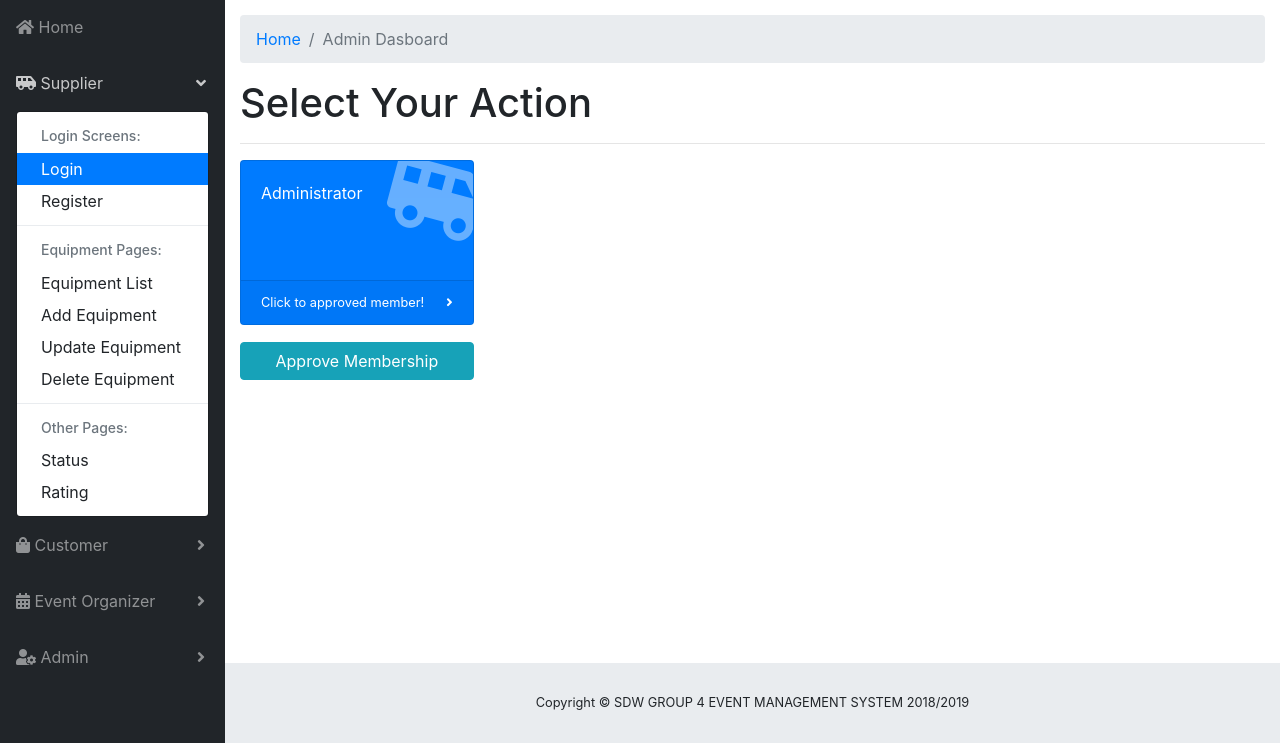
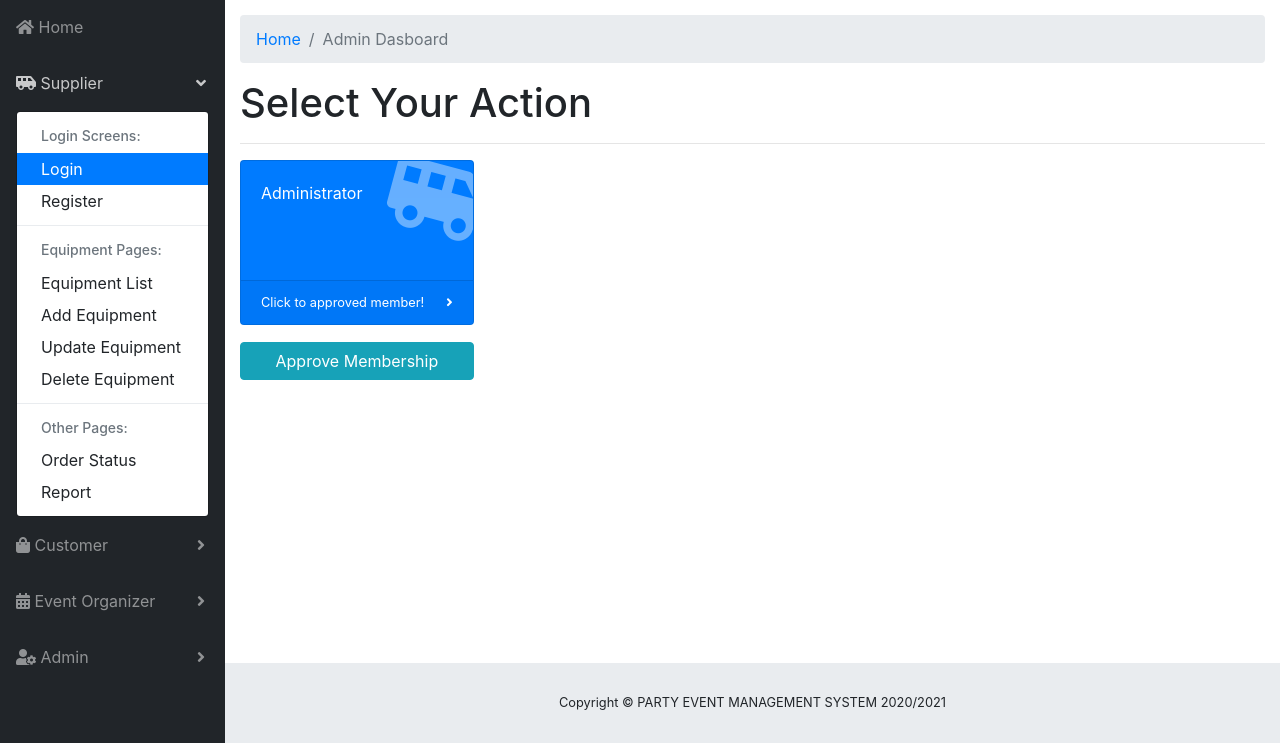
Before and after one commit to yewkhen97/Event_management_system, a PHP site: page /EMS/adminMenu.php in a window 1280 px wide, after a click on "Supplier". Shown: the part 57-800 px from the top of the page. Run offline with PHP 8.4, Linux system fonts and the light colour scheme.

Commit message:
Development-modified of approval form for admin
modified menu and approval form of supplier for admin

```diff
--- a/ApplicationLayer/UserView/adminMenu.php
+++ b/ApplicationLayer/UserView/adminMenu.php
@@ -96,8 +96,8 @@
                <div class="dropdown-divider"></div>
                <!--Other Relates Page -->
               <h6 class="dropdown-header">Other Pages:</h6>
-              <a class="dropdown-item" href="#" onclick="alertLogin()">Status</a>
-              <a class="dropdown-item" href="#" onclick="alertLogin()">Rating</a>
+           <a class="dropdown-item" href="#" onclick="alertLogin()">Order Status</a>
+              <a class="dropdown-item" href="#" onclick="alertLogin()">Report</a>
           </div>
         </li>
           <!-- Sidebar for Customer-->
@@ -123,8 +123,8 @@
                <!--Other Relates Page for customer -->
                <div class="dropdown-divider"></div>
               <h6 class="dropdown-header">Other pages:</h6>
-              <a class="dropdown-item" href="#" onclick="alertLogin()">Rating</a>
-              <a class="dropdown-item" href="#" onclick="alertLogin()">Question & Answer</a>
+              <a class="dropdown-item" href="#" onclick="alertLogin()">Tracking Order</a>
+
           </div>
         </li>
 
@@ -239,7 +239,7 @@
            <footer class="sticky-footer">
           <div class="container my-auto">
             <div class="copyright text-center my-auto">
-              <span>Copyright © SDW GROUP 4 EVENT MANAGEMENT SYSTEM 2018/2019</span>
+              <span>Copyright © PARTY EVENT MANAGEMENT SYSTEM 2020/2021</span>
             </div>
           </div>
         </footer>
```
Also changed, not shown: ApplicationLayer/UserView/aApprovedAccount.php (+4 -5 lines).
